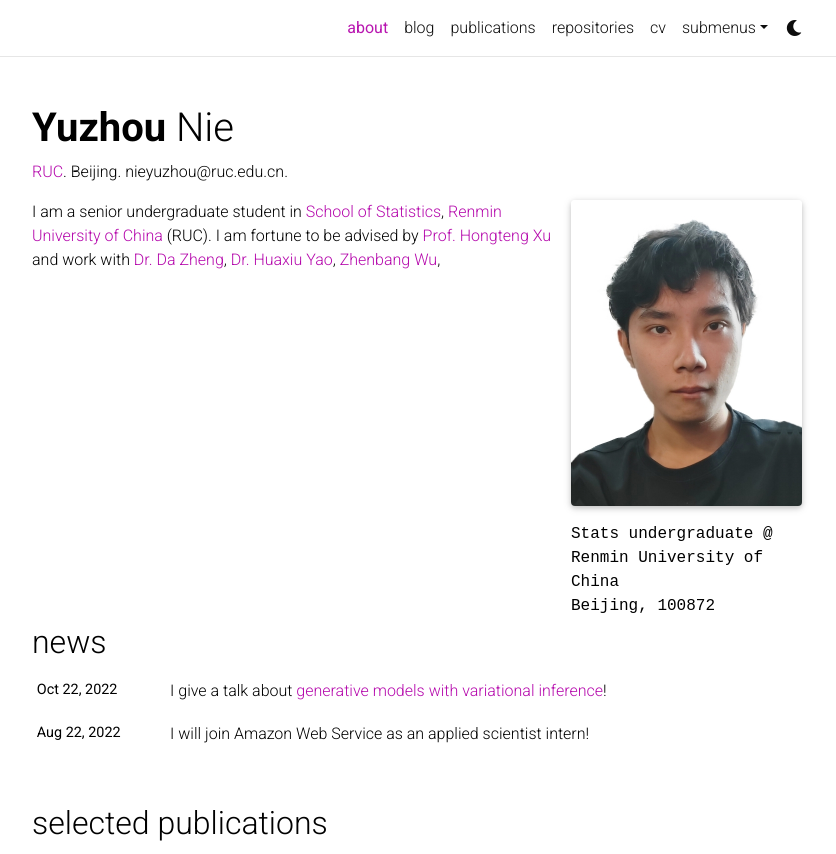
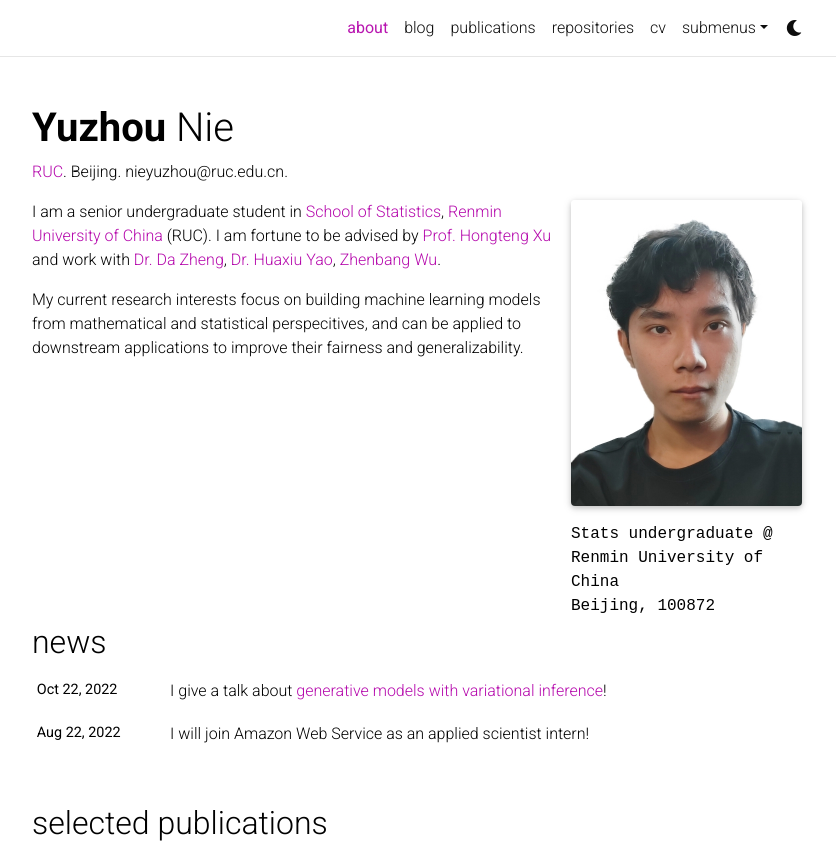
Before and after one commit to rucnyz/rucnyz.github.io, a Jekyll site: the page built from _pages/about.md, in a window 1280 px wide and 1143 px high, cut to the strip 0-854 px from the top of the window. Shown: the whole strip, without its empty margins (223-1059 px from the left). Built offline with Jekyll 4.4.1, drawn with Linux system fonts in a browser that asks for light colours; full-size pictures stand in for the smaller copies a plugin makes; comment, search, counter and statistics services are not loaded; a style sheet for code colours, icons or effects is not loaded.

Commit message:
bio update

```diff
--- a/_pages/about.md
+++ b/_pages/about.md
@@ -18,4 +18,6 @@ social: true  # includes social icons at the bottom of the page
 ---
 
 I am a senior undergraduate student in [School of Statistics](http://stat.ruc.edu.cn/Home/index.htm), [Renmin University of China](https://www.ruc.edu.cn/en) (RUC). I am fortune to be advised by [Prof. Hongteng Xu](https://hongtengxu.github.io/)
-and work with [Dr. Da Zheng](https://zheng-da.github.io/), [Dr. Huaxiu Yao](https://huaxiuyao.mystrikingly.com/), [Zhenbang Wu](https://zzachw.github.io/),
+and work with [Dr. Da Zheng](https://zheng-da.github.io/), [Dr. Huaxiu Yao](https://huaxiuyao.mystrikingly.com/), [Zhenbang Wu](https://zzachw.github.io/).
+
+My current research interests focus on building machine learning models from mathematical and statistical perspecitives, and can be applied to downstream applications to improve their fairness and generalizability.
```
